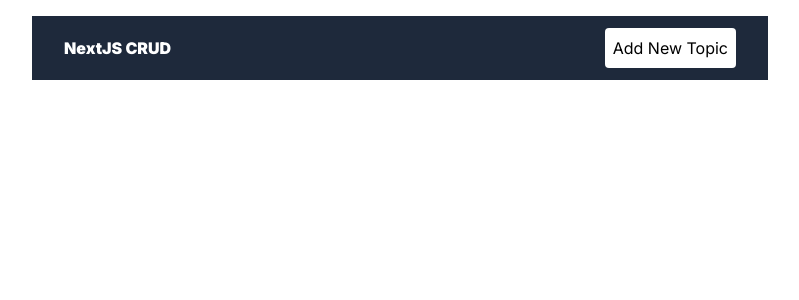
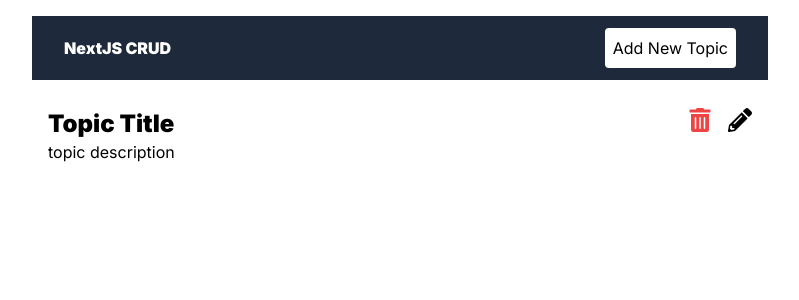
Before and after one commit to shaikat17/NextJS_CRUD, a Next.js app: page / in a window 1280 px wide. Shown: the top 300 px of the page, without its empty margins (240-1039 px from the left). Built offline with nearby package versions, Linux system fonts and the light colour scheme.

Commit message:
Topics list design added

```diff
--- a/package.json
+++ b/package.json
@@ -16,6 +16,7 @@
     "postcss": "8.4.24",
     "react": "18.2.0",
     "react-dom": "18.2.0",
+    "react-icons": "^4.10.1",
     "tailwindcss": "3.3.2"
   }
 }
--- /dev/null
+++ b/src/app/add/page.jsx
@@ -0,0 +1,11 @@
+
+
+const page = () => {
+    return (
+        <div>
+            Add Topics
+        </div>
+    );
+};
+
+export default page;
--- /dev/null
+++ b/src/components/RemoveBTN.jsx
@@ -0,0 +1,12 @@
+import React from "react";
+import { FaTrashAlt } from "react-icons/fa";
+
+const RemoveBTN = () => {
+  return (
+    <div className="text-red-500 cursor-pointer">
+      <FaTrashAlt size={24} />
+    </div>
+  );
+};
+
+export default RemoveBTN;
--- a/src/components/TopicsList.jsx
+++ b/src/components/TopicsList.jsx
@@ -1,9 +1,21 @@
 import React from 'react';
+import RemoveBTN from './RemoveBTN';
+import Link from 'next/link';
+import {FaPencilAlt} from "react-icons/fa"
 
 const TopicsList = () => {
     return (
-        <div>
-
+        <div className='p-4 border-slate-300 my-3 flex justify-between'>
+            <div>
+                <h1 className='font-black text-2xl'>Topic Title</h1>
+                <p>topic description</p>
+            </div>
+            <div className='flex gap-4'>
+                <RemoveBTN />
+                <Link href={"/edit/233"}>
+                <FaPencilAlt size={24} />
+                </Link>
+            </div>
         </div>
     );
 };
```
Also changed, not shown: 1 other file (tests, documents, lock files or other folders).
